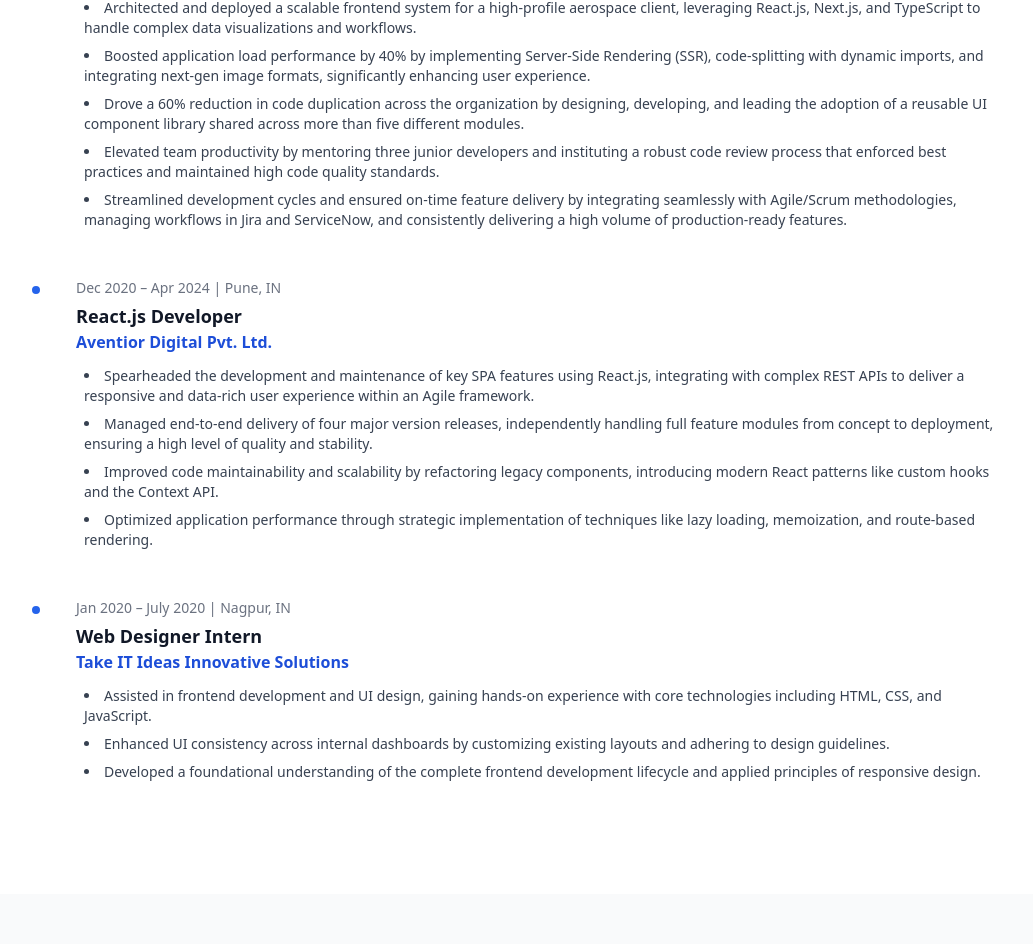
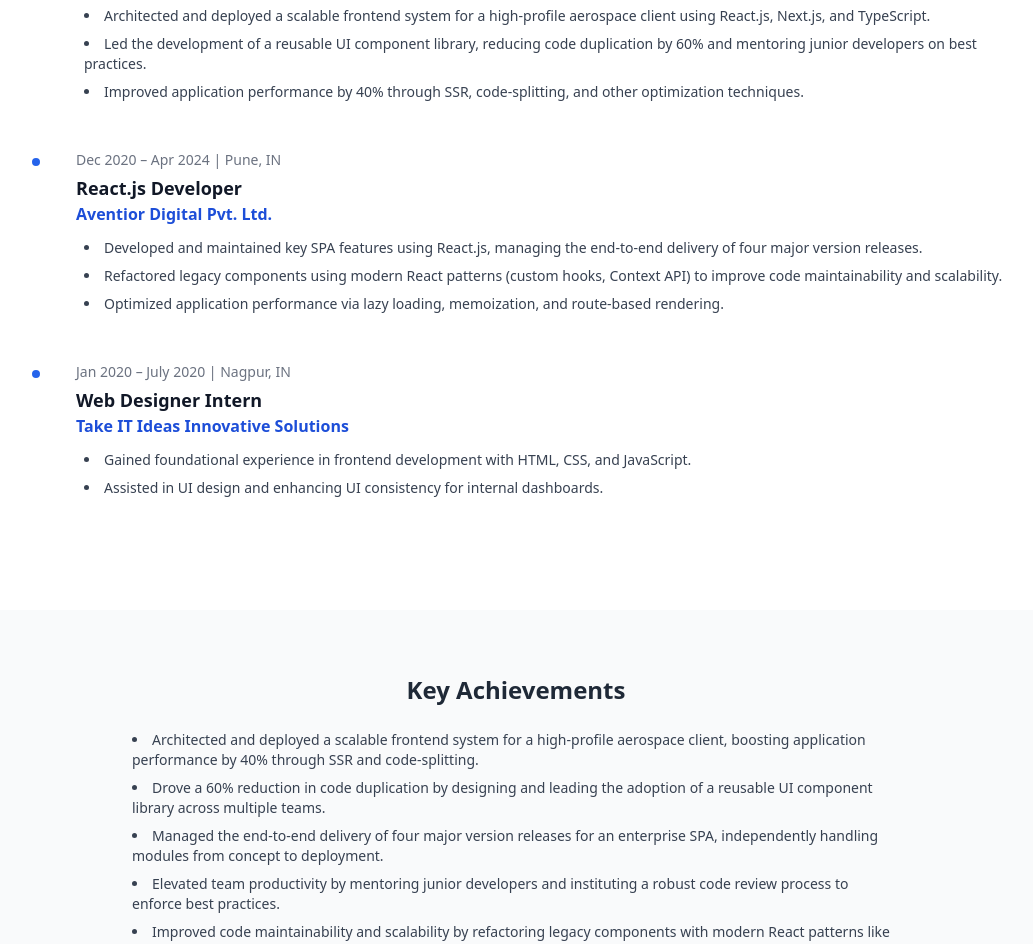
Before and after one commit to kripal004/kripal-krishna-singh-bio, a React (Create React App) app: page / in a window 1280 px wide. Shown: the part 1807-2751 px from the top of the page, without its empty margins (124-1157 px from the left). Built offline with nearby package versions, Linux system fonts and the light colour scheme.

Commit message:
Profile image navbar

```diff
--- a/public/index.html
+++ b/public/index.html
@@ -9,12 +9,12 @@
       name="description"
       content="Web site created using create-react-app"
     />
-    <link rel="apple-touch-icon" href="%PUBLIC_URL%/logo192.png" />
+    <!-- <link rel="apple-touch-icon" href="%PUBLIC_URL%/logo192.png" /> -->
     <!--
       manifest.json provides metadata used when your web app is installed on a
       user's mobile device or desktop. See https://developers.google.com/web/fundamentals/web-app-manifest/
     -->
-    <link rel="manifest" href="%PUBLIC_URL%/manifest.json" />
+    <!-- <link rel="manifest" href="%PUBLIC_URL%/manifest.json" /> -->
     <!--
       Notice the use of %PUBLIC_URL% in the tags above.
       It will be replaced with the URL of the `public` folder during the build.
@@ -24,7 +24,7 @@
       work correctly both with client-side routing and a non-root public URL.
       Learn how to configure a non-root public URL by running `npm run build`.
     -->
-    <title>React App</title>
+    <title>Portfolio</title>
   </head>
   <body>
     <noscript>You need to enable JavaScript to run this app.</noscript>
--- a/src/components/KeyAchievements.jsx
+++ b/src/components/KeyAchievements.jsx
@@ -24,9 +24,11 @@
         >
           <h3 className="text-2xl font-bold mb-6 text-gray-800 text-center">Key Achievements</h3>
           <ul className="list-disc list-inside text-gray-700 text-sm space-y-2 md:w-3/4 mx-auto">
-            <li>Spearheaded refactoring initiative to modularize codebase and reduce bundle size by 25%.</li>
-            <li>Promoted consistent UI through design system contributions across 3 teams.</li>
-            <li>Championed use of React Testing Library and Jest for improved test coverage in major releases.</li>
+            <li>Architected and deployed a scalable frontend system for a high-profile aerospace client, boosting application performance by 40% through SSR and code-splitting.</li>
+            <li>Drove a 60% reduction in code duplication by designing and leading the adoption of a reusable UI component library across multiple teams.</li>
+            <li>Managed the end-to-end delivery of four major version releases for an enterprise SPA, independently handling modules from concept to deployment.</li>
+            <li>Elevated team productivity by mentoring junior developers and instituting a robust code review process to enforce best practices.</li>
+            <li>Improved code maintainability and scalability by refactoring legacy components with modern React patterns like custom hooks and the Context API.</li>
           </ul>
         </motion.div>
       </div>
--- a/src/components/Navbar.jsx
+++ b/src/components/Navbar.jsx
@@ -6,8 +6,8 @@
   return (
     <nav className="sticky top-0 z-50 bg-white shadow-md">
       <div className="max-w-5xl mx-auto px-6 py-4 flex justify-between items-center">
-        <a href="#" className="text-2xl font-bold text-gray-900">
-          Kripal Singh
+        <a href="#">
+          <img src="../../assets/Bio.jpg" alt="Profile" className="h-10 w-10 rounded-full object-cover" />
         </a>
         {/* Desktop Menu */}
         <div className="hidden md:flex items-center space-x-6">
@@ -16,6 +16,9 @@
           </a>
           <a href="#experience" className="text-gray-600 hover:text-blue-500 font-semibold transition-colors duration-300">
             Experience
+          </a>
+          <a href="#achievements" className="text-gray-600 hover:text-blue-500 font-semibold transition-colors duration-300">
+            Achievements
           </a>
           <a href="#skills" className="text-gray-600 hover:text-blue-500 font-semibold transition-colors duration-300">
             Skills
@@ -49,6 +52,7 @@
         <div className="md:hidden px-6 pb-4 space-y-2">
           <a href="#work" onClick={() => setIsOpen(false)} className="block text-gray-600 hover:text-blue-500 font-semibold">Work</a>
           <a href="#experience" onClick={() => setIsOpen(false)} className="block text-gray-600 hover:text-blue-500 font-semibold">Experience</a>
+          <a href="#achievements" onClick={() => setIsOpen(false)} className="block text-gray-600 hover:text-blue-500 font-semibold">Achievements</a>
           <a href="#skills" onClick={() => setIsOpen(false)} className="block text-gray-600 hover:text-blue-500 font-semibold">Skills</a>
           <a href="#testimonials" onClick={() => setIsOpen(false)} className="block text-gray-600 hover:text-blue-500 font-semibold">Testimonials</a>
           <a href="#contact" onClick={() => setIsOpen(false)} className="block text-gray-600 hover:text-blue-500 font-semibold">Contact</a>
--- a/src/components/experienceData.js
+++ b/src/components/experienceData.js
@@ -5,11 +5,9 @@
     duration: 'May 2024 – Present',
     location: 'Bangalore, IN',
     points: [
-      'Architected and deployed a scalable frontend system for a high-profile aerospace client, leveraging React.js, Next.js, and TypeScript to handle complex data visualizations and workflows.',
-      'Boosted application load performance by 40% by implementing Server-Side Rendering (SSR), code-splitting with dynamic imports, and integrating next-gen image formats, significantly enhancing user experience.',
-      'Drove a 60% reduction in code duplication across the organization by designing, developing, and leading the adoption of a reusable UI component library shared across more than five different modules.',
-      'Elevated team productivity by mentoring three junior developers and instituting a robust code review process that enforced best practices and maintained high code quality standards.',
-      'Streamlined development cycles and ensured on-time feature delivery by integrating seamlessly with Agile/Scrum methodologies, managing workflows in Jira and ServiceNow, and consistently delivering a high volume of production-ready features.',
+      'Architected and deployed a scalable frontend system for a high-profile aerospace client using React.js, Next.js, and TypeScript.',
+      'Led the development of a reusable UI component library, reducing code duplication by 60% and mentoring junior developers on best practices.',
+      'Improved application performance by 40% through SSR, code-splitting, and other optimization techniques.',
     ],
   },
   {
@@ -18,10 +16,9 @@
     duration: 'Dec 2020 – Apr 2024',
     location: 'Pune, IN',
     points: [
-      'Spearheaded the development and maintenance of key SPA features using React.js, integrating with complex REST APIs to deliver a responsive and data-rich user experience within an Agile framework.',
-      'Managed end-to-end delivery of four major version releases, independently handling full feature modules from concept to deployment, ensuring a high level of quality and stability.',
-      'Improved code maintainability and scalability by refactoring legacy components, introducing modern React patterns like custom hooks and the Context API.',
-      'Optimized application performance through strategic implementation of techniques like lazy loading, memoization, and route-based rendering.',
+      'Developed and maintained key SPA features using React.js, managing the end-to-end delivery of four major version releases.',
+      'Refactored legacy components using modern React patterns (custom hooks, Context API) to improve code maintainability and scalability.',
+      'Optimized application performance via lazy loading, memoization, and route-based rendering.',
     ],
   },
   {
@@ -30,9 +27,8 @@
     duration: 'Jan 2020 – July 2020',
     location: 'Nagpur, IN',
     points: [
-      'Assisted in frontend development and UI design, gaining hands-on experience with core technologies including HTML, CSS, and JavaScript.',
-      'Enhanced UI consistency across internal dashboards by customizing existing layouts and adhering to design guidelines.',
-      'Developed a foundational understanding of the complete frontend development lifecycle and applied principles of responsive design.',
+      'Gained foundational experience in frontend development with HTML, CSS, and JavaScript.',
+      'Assisted in UI design and enhancing UI consistency for internal dashboards.',
     ],
   },
 ];
```
